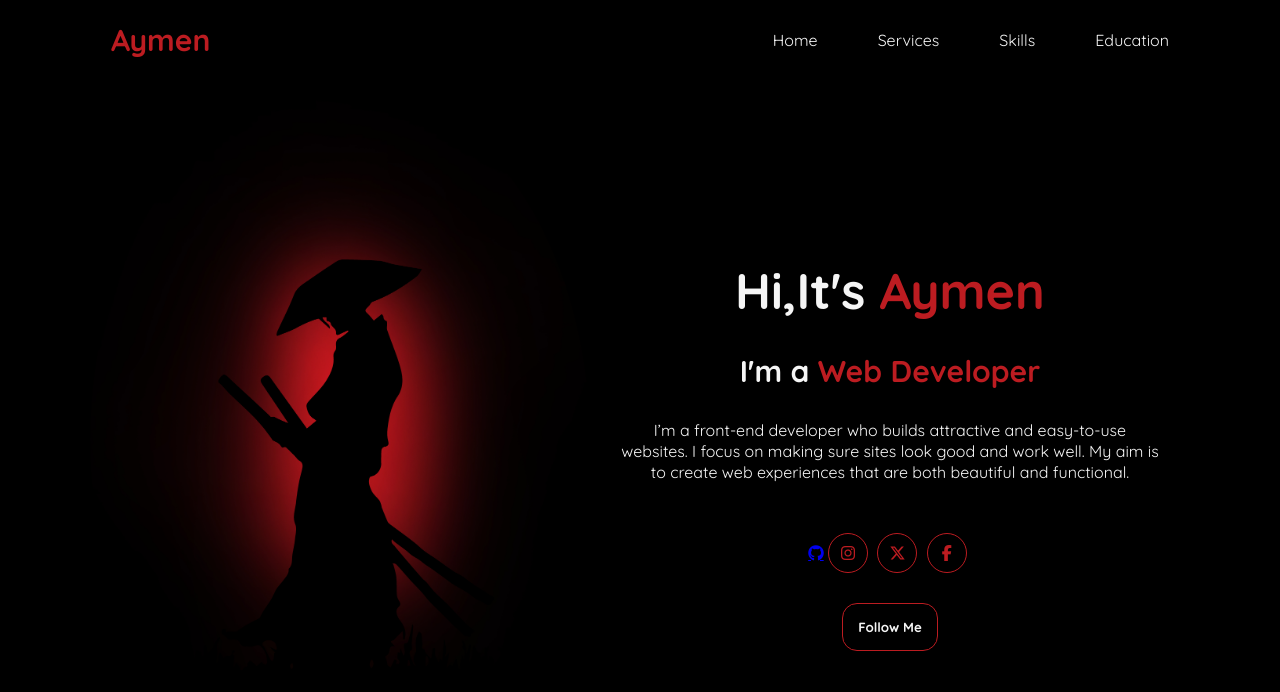
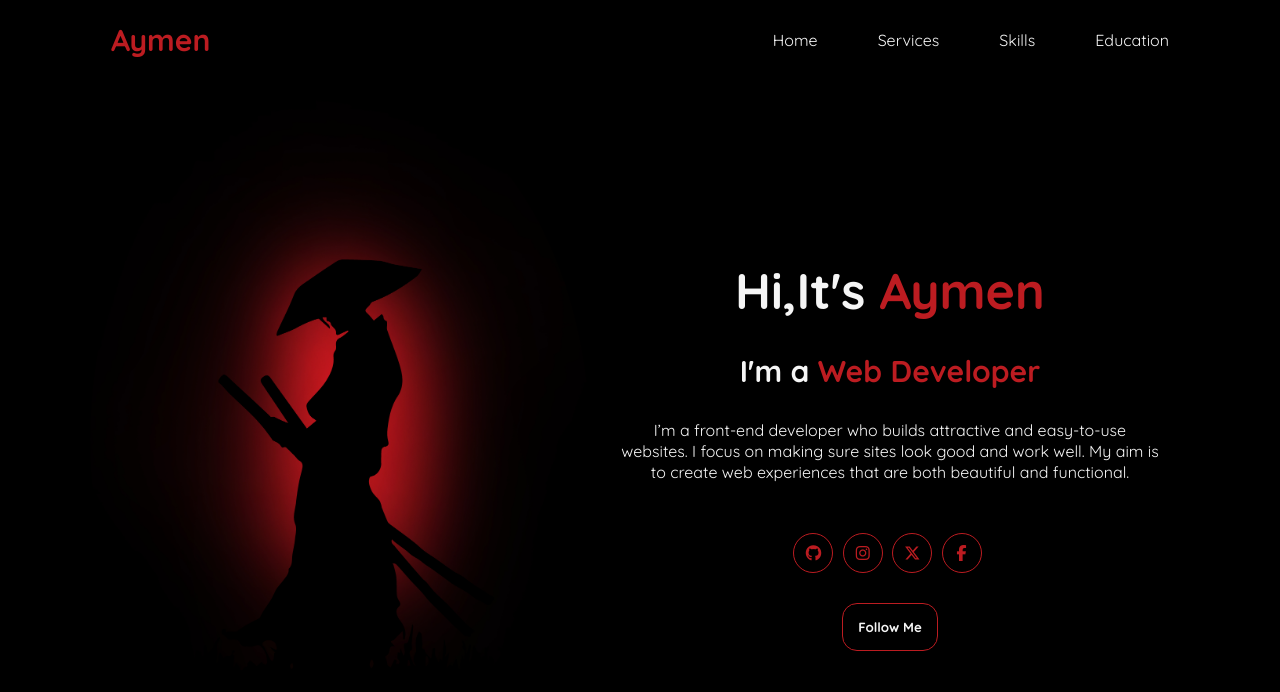
Before and after one commit to zedaymen/portfolio, a plain HTML site: page index.html in a window 1280 px wide. Drawn offline with Linux system fonts and the light colour scheme.

Commit message:
Update index.html

```diff
--- a/index.html
+++ b/index.html
@@ -41,8 +41,12 @@
           </p>
           <br />
           <div>
-            <a href="https://github.com/zedaymen" target="_blank><i class="fa-brands fa-github"></i></a>
-            <a href="https://www.instagram.com/aymen___zed/n" target="_blank"><i class="fa-brands fa-instagram"></i></a>
+            <a href="https://github.com/zedaymen" target="_blank"
+              ><i class="fa-brands fa-github"></i
+            ></a>
+            <a href="https://www.instagram.com/aymen___zed/n" target="_blank"
+              ><i class="fa-brands fa-instagram"></i
+            ></a>
             <a href="#"><i class="fa-brands fa-x-twitter"></i></a>
             <a href=""><i class="fa-brands fa-facebook-f"></i></a>
           </div>
```
